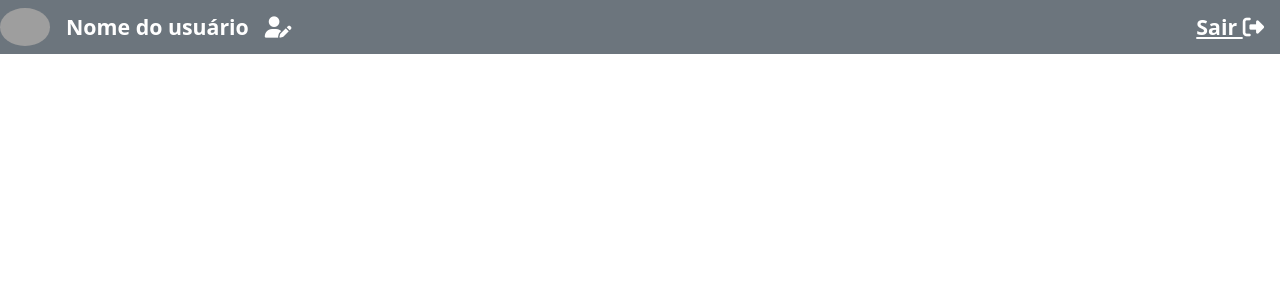
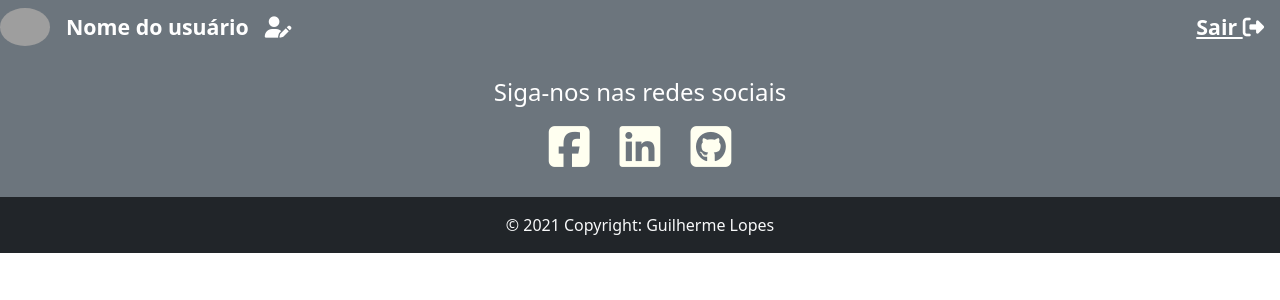
Before and after one commit to GuiMonLopes/BlogPessoal-Angular, an Angular app in the folder blogPessoal/: page / in a window 1280 px wide. Shown: the top 300 px of the page. Built offline with nearby package versions, Linux system fonts and the light colour scheme; grey boxes are pictures that could not be loaded.

Commit message:
feat: Construção do rodape

```diff
--- a/blogPessoal/src/app/app.component.html
+++ b/blogPessoal/src/app/app.component.html
@@ -1 +1,3 @@
 <app-menu></app-menu>
+
+<app-rodape></app-rodape>
--- a/blogPessoal/src/app/rodape/rodape.component.css
+++ b/blogPessoal/src/app/rodape/rodape.component.css
@@ -0,0 +1,28 @@
+ul.social-network {
+    list-style: none;
+    padding: 0;
+}
+
+ul.social-network li {
+    display: inline;
+    margin: 0;
+    padding: 5px;
+}
+
+.fab {
+    font-size: 35pt;
+    color: #fffff0;
+    padding: 10px;
+}
+
+.fa-facebook-square:hover {
+    color: #3b5998;
+}
+
+.fa-linkedin:hover {
+    color: #0e76a8;
+}
+
+.fa-github-square:hover {
+    color: #171515;
+}
--- a/blogPessoal/src/app/rodape/rodape.component.html
+++ b/blogPessoal/src/app/rodape/rodape.component.html
@@ -1 +1,40 @@
-<p>rodape works!</p>
+<footer class="page-footer font-small bg-secondary pt-4">
+    <div class="container">
+        <div class="row">
+            <div class="col-md-12 d-flex justify-content-center">
+                <h4 class="text-white">Siga-nos nas redes sociais</h4>
+            </div>
+        </div>
+        <div class="row">
+            <div class="col-md-12 d-flex justify-content-center">
+                <ul class="social-network">
+                    <li>
+                        <a href="https://www.facebook.com/generationbrasil/" target="_blank" class="icofacebook">
+                            <i class="fab fa-facebook-square"></i>
+                        </a>
+                    </li>
+                    <li>
+                        <a href="https://www.linkedin.com/in/guilherme-monteiro-lopes/" target="_blank"
+                            class="icolinkedin">
+                            <i class="fab fa-linkedin"></i>
+                        </a>
+                    </li>
+
+                    <li>
+                        <a href="https://github.com/GuiMonLopes" target="_blank" class="icogithub">
+                            <i class="fab fa-github-square"></i>
+                        </a>
+                    </li>
+
+
+                </ul>
+            </div>
+        </div>
+    </div>
+
+
+        <div class="footer-copyright bg-dark text-center py-3">
+            <span class="text-light"> © 2021 Copyright: Guilherme Lopes </span>
+        </div>
+
+</footer>
```
